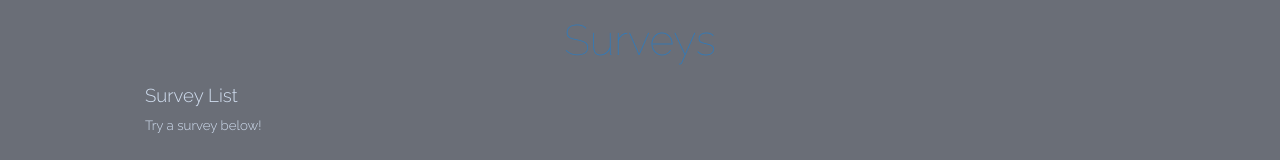
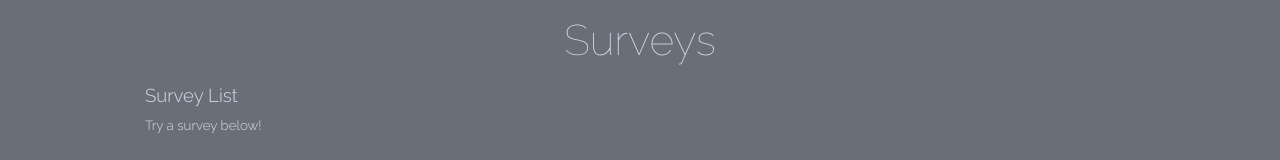
Before and after one commit to francis-j/survey, an Angular app: page / in a window 1280 px wide. Shown: the top 160 px of the page. Built offline with nearby package versions, Linux system fonts and the light colour scheme.

Commit message:
Removed link styling from header

```diff
--- a/src/app/header/header.component.scss
+++ b/src/app/header/header.component.scss
@@ -18,3 +18,8 @@
     align-items: center;
     justify-content: center;
 }
+
+h1 a, a:hover {
+    color: $primary-font-color;
+    text-decoration: none;
+}
```
